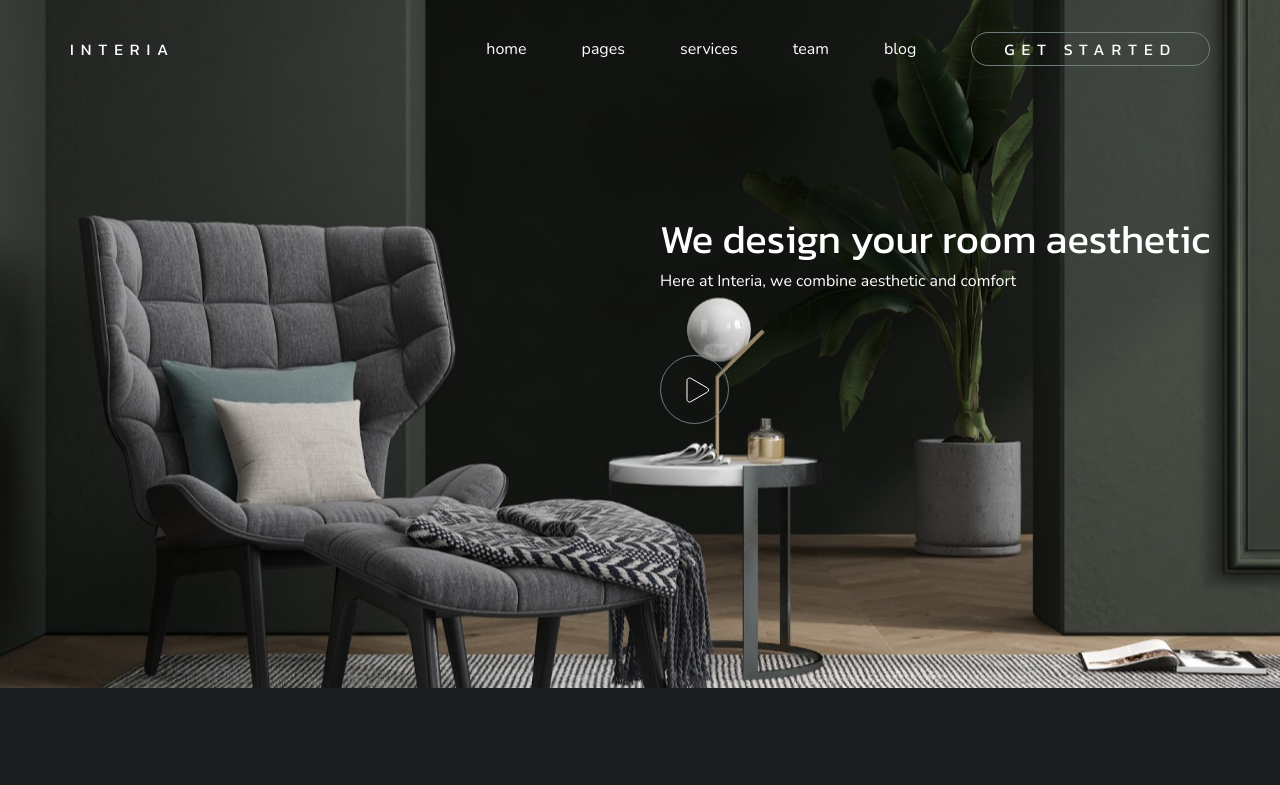
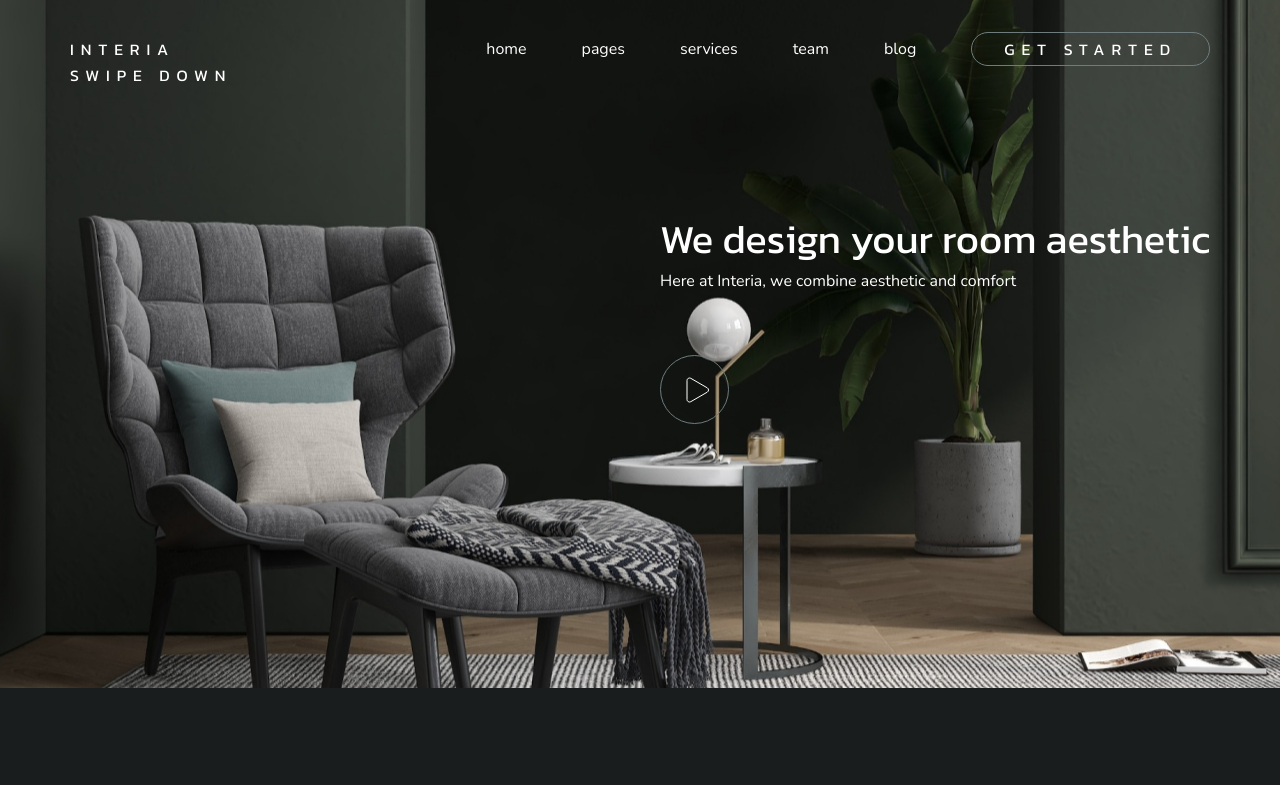
Before and after one commit to YuRo711/Interia, a plain HTML site: page index.html in a window 1280 px wide. Shown: the top 785 px of the page. Drawn offline with Linux system fonts and the light colour scheme.

Commit message:
scroll button

```diff
--- a/blocks/hero.css
+++ b/blocks/hero.css
@@ -31,3 +31,14 @@
 .hero__play-button:active {
     scale: 1;
 }
+
+.hero__scroll {
+    font-family: 'Kanit', Arial, sans-serif;
+    font-weight: 400;
+    font-size: 16px;
+    letter-spacing: .43em;
+    text-transform: uppercase;
+    text-decoration: none;
+    color: #FFF;
+    writing-mode:sideways-lr;
+}
--- a/index.html
+++ b/index.html
@@ -24,6 +24,7 @@
           </nav>
         </div>
         <div class="hero">
+          <a class="hero__scroll" href="#about">Swipe down</a>
           <div class="hero__info">
             <h2 class="hero__title">
               We design your room aesthetic
```
